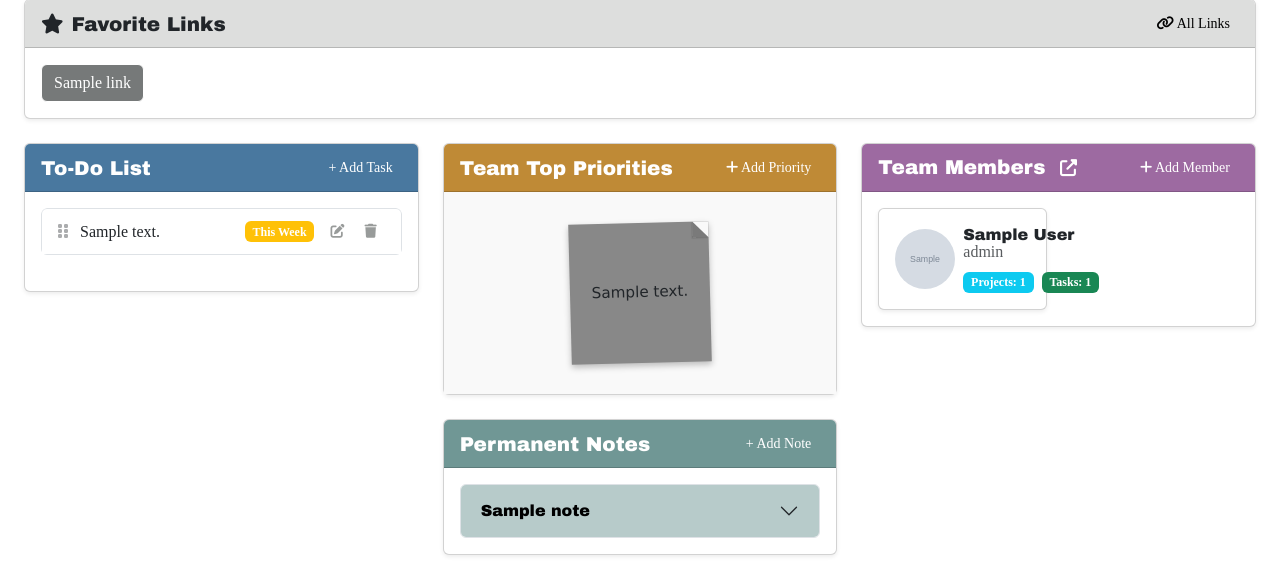
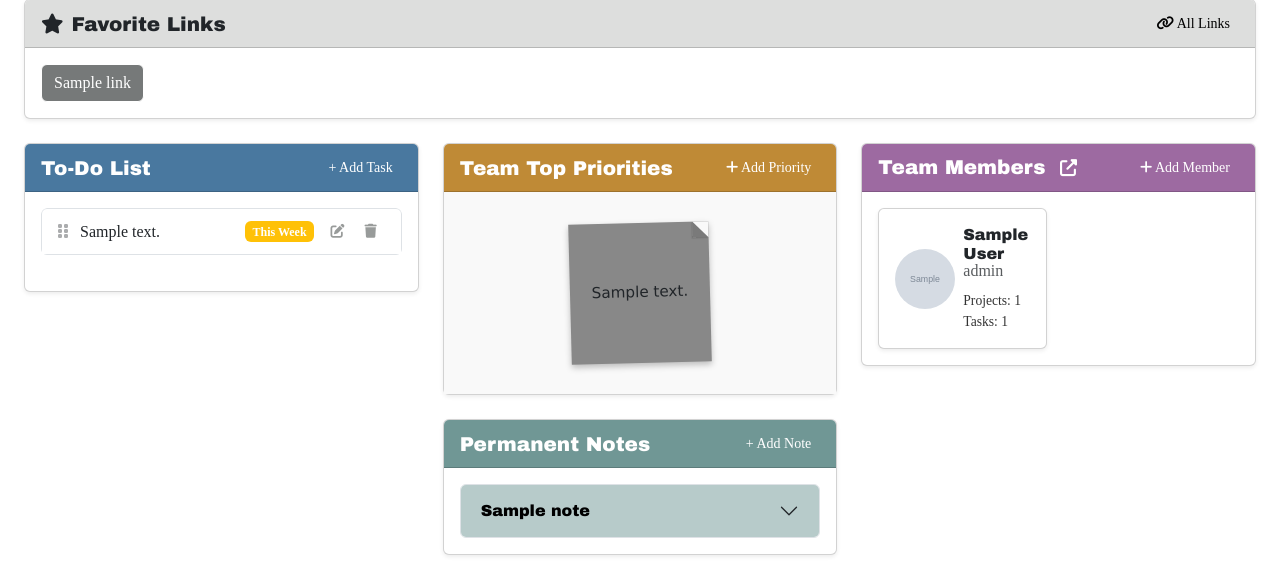
Before and after one commit to zbreeden007/StrykerNotes, a Flask app: page / in a window 1280 px wide. Shown: the part 153-725 px from the top of the page. Run offline with Flask 3, Linux system fonts and the light colour scheme; tables that the repository leaves empty hold one stand-in row (values such as "Sample post"); grey boxes marked "Sample" are stand-in pictures; some libraries are stand-ins or nearby versions.

Commit message:
Changes - 3.19 @ 7:57 AM

```diff
--- a/templates/index.html
+++ b/templates/index.html
@@ -267,13 +267,9 @@
                                     {% if member.role %}
                                     <p class="card-subtitle mb-2 text-muted">{{ member.role }}</p>
                                     {% endif %}
-                                    <div class="d-flex mt-1 member-stats">
-                                        <span class="badge bg-info me-2">
-                                            Projects: {{ member.projects|length }}
-                                        </span>
-                                        <span class="badge bg-success">
-                                            Tasks: {{ member.tasks|length }}
-                                        </span>
+                                    <div class="mt-1 member-stats" style="color: #333333; font-size: 0.85rem;">
+                                        <span class="me-2">Projects: {{ member.projects|length }}</span>
+                                        <span>Tasks: {{ member.tasks|length }}</span>
                                     </div>
                                 </div>
                             </div>
```
